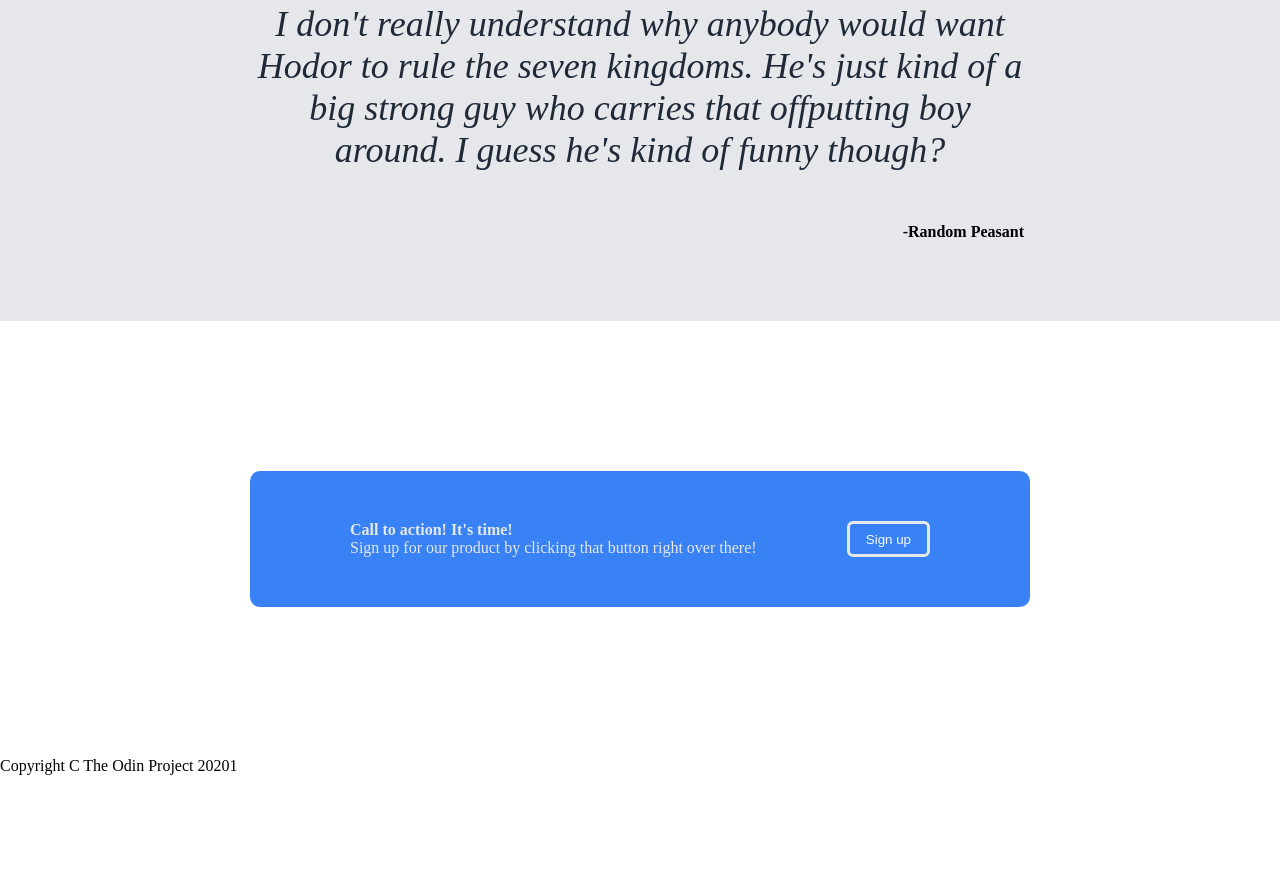
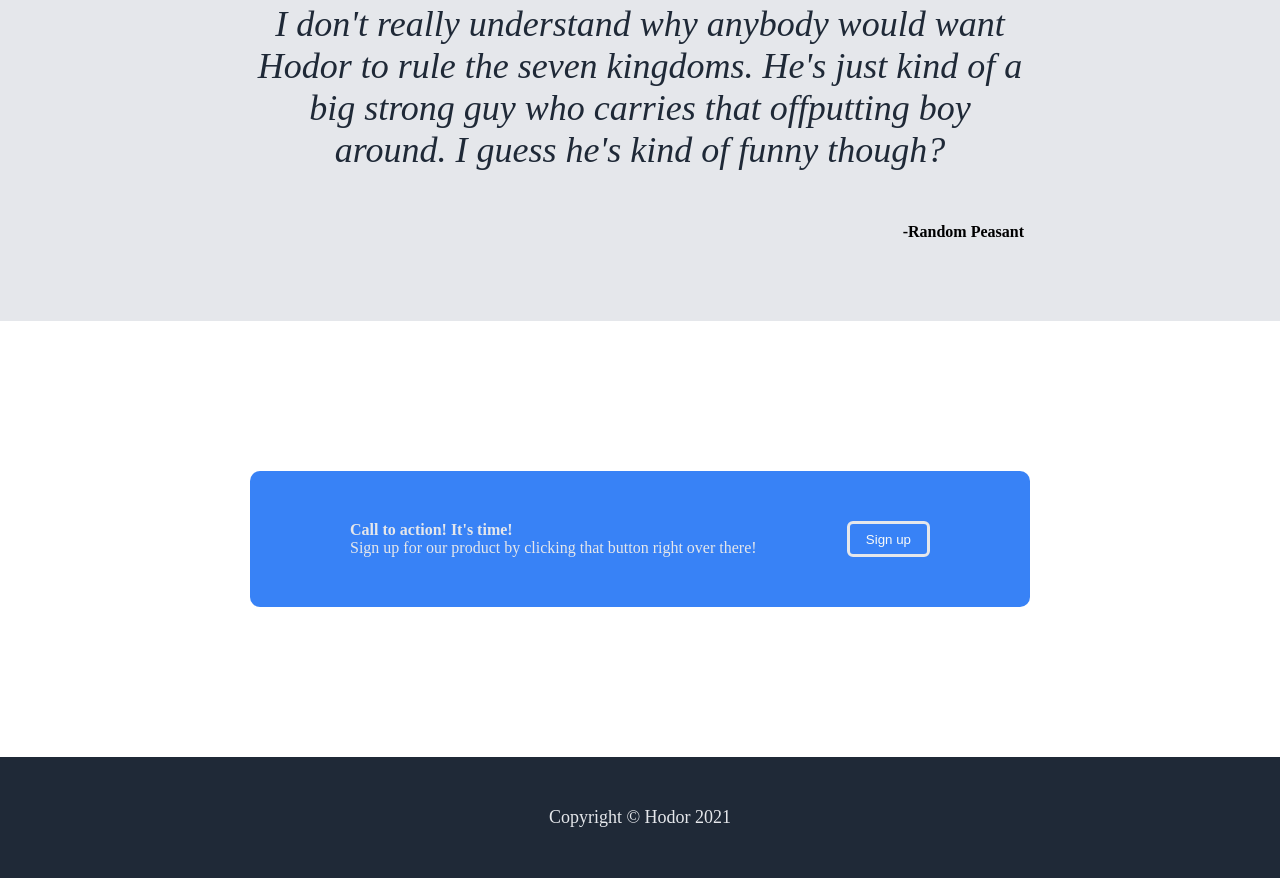
Before and after one commit to TopHat-x/project-landing-page, a plain HTML site: page index.html in a window 1280 px wide. Shown: the part 1212-2090 px from the top of the page. Before the commit the page ends 1987 px from the top, so only its background shows below. Drawn offline with Linux system fonts and the light colour scheme.

Commit message:
Everything added and complete!

```diff
--- a/index.html
+++ b/index.html
@@ -106,8 +106,8 @@
 
     </div>
 
-    <div class="footer">
-        Copyright C The Odin Project 20201
+    <div class="footer secondary-text">
+        Copyright &copy; Hodor 2021
     </div>
 
 
--- a/style.css
+++ b/style.css
@@ -130,6 +130,12 @@ p {
     font-weight: bold;
 }
 
+.footer {
+    background-color: #1F2937;
+    text-align: center;
+    padding: 50px 0 50px 0;
+}
+
 .main-text {
     font-size: 48px;
     font-weight: 900;
```
